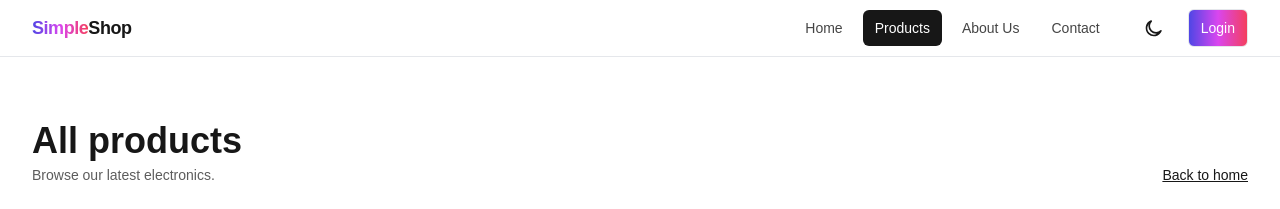
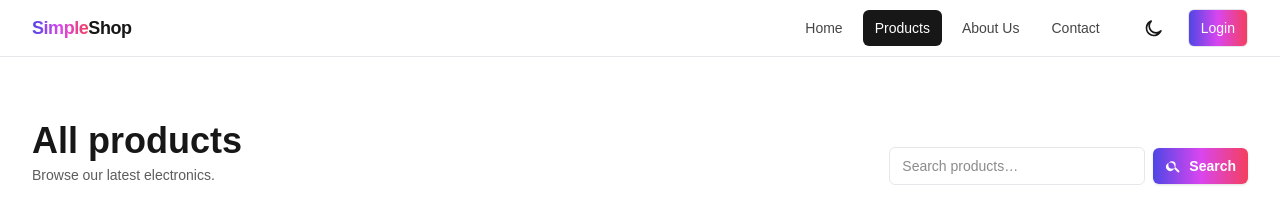
Before and after one commit to Debajit91/simple-shop, a Next.js app: page /products in a window 1280 px wide. Shown: the top 209 px of the page. Built offline with nearby package versions, Linux system fonts and the light colour scheme.

Commit message:
search filter added in products page

```diff
--- a/src/app/products/page.jsx
+++ b/src/app/products/page.jsx
@@ -1,8 +1,6 @@
 import Link from "next/link";
 import { getProducts } from "../../../lib/products";
 
-
-// same formatter we used before
 function formatPrice(n) {
   try {
     return new Intl.NumberFormat("en-US", {
@@ -18,9 +16,23 @@ function formatPrice(n) {
 export default async function ProductsPage({ searchParams }) {
   const category =
     typeof searchParams?.category === "string" ? searchParams.category : null;
+  const q =
+    typeof searchParams?.q === "string" ? searchParams.q.trim() : "";
 
   const all = await getProducts();
-  const items = category ? all.filter((p) => p.category === category) : all;
+
+  // ক্যাটাগরি ফিল্টার (থাকলে)
+  let items = category ? all.filter((p) => p.category === category) : all;
+
+  // সার্চ ফিল্টার: name + description
+  if (q) {
+    const needle = q.toLowerCase();
+    items = items.filter(
+      (p) =>
+        p.name.toLowerCase().includes(needle) ||
+        (p.description || "").toLowerCase().includes(needle)
+    );
+  }
 
   return (
     <section className="py-12 sm:py-16">
@@ -29,36 +41,77 @@ export default async function ProductsPage({ searchParams }) {
         <header className="mb-6 flex flex-wrap items-end justify-between gap-3">
           <div>
             <h1 className="text-2xl sm:text-3xl lg:text-4xl font-extrabold">
-              {category ? "Filtered products" : "All products"}
+              {category || q ? "Products" : "All products"}
             </h1>
+
+            {/* Active filters line */}
+            <p className="mt-1 text-sm text-[var(--foreground)]/70">
               {category ? (
-              <p className="mt-1 text-sm text-[var(--foreground)]/70">
+                <>
                   Category: <span className="font-medium">{category}</span>{" "}
+                </>
+              ) : null}
+              {q ? (
+                <>
+                  {category ? "• " : null}
+                  Search: <span className="font-medium">“{q}”</span>{" "}
+                </>
+              ) : (
+                !category && "Browse our latest electronics."
+              )}
+              {(category || q) && (
+                <>
+                  {" "}
                   <Link
                     href="/products"
-                  className="underline hover:no-underline ml-2"
+                    className="underline hover:no-underline ml-1"
                   >
-                  Clear filter
+                    Clear
                   </Link>
+                </>
+              )}
             </p>
-            ) : (
-              <p className="mt-1 text-sm text-[var(--foreground)]/70">
-                Browse our latest electronics.
-              </p>
+          </div>
+
+          {/* Search form (GET) — category preserve করবে */}
+          <form method="get" className="flex items-center gap-2">
+            {category && (
+              <input type="hidden" name="category" value={category} />
             )}
-          </div>
-          <Link
-            href="/"
-            className="text-sm font-medium underline hover:no-underline"
+            <label htmlFor="q" className="sr-only">
+              Search products
+            </label>
+            <input
+              id="q"
+              name="q"
+              defaultValue={q}
+              placeholder="Search products…"
+              className="w-56 sm:w-64 rounded-md border border-[var(--border)] bg-[var(--background)]
+                         px-3 py-2 text-sm outline-none
+                         focus-visible:ring-2 focus-visible:ring-indigo-500/40"
+            />
+            <button
+              type="submit"
+              className="inline-flex items-center gap-2 px-3 py-2 rounded-md text-sm font-semibold shadow-sm
+                         text-[var(--accent-contrast)] bg-[image:var(--brand-gradient)]
+                         hover:-translate-y-0.5 transition"
+              aria-label="Search"
             >
-            Back to home
-          </Link>
+              {/* magnifier icon */}
+              <svg viewBox="0 0 24 24" className="h-4 w-4" fill="currentColor" aria-hidden="true">
+                <path d="M15.5 14h-.8l-.3-.3A6.5 6.5 0 1 0 14 15.5l.3.3v.8L20 22l2-2-6.5-6.5zM5 10.5A5.5 5.5 0 1 1 10.5 16 5.5 5.5 0 0 1 5 10.5z" />
+              </svg>
+              Search
+            </button>
+          </form>
         </header>
 
         {/* Empty state */}
         {!items.length && (
           <div className="rounded-xl border border-[var(--border)] bg-[var(--card)] p-6 text-sm">
-            No products found{category ? ` for “${category}”` : ""}.
+            No products found
+            {category ? ` for “${category}”` : ""}
+            {q ? (category ? ` matching “${q}”` : ` for “${q}”`) : ""}.
           </div>
         )}
 
@@ -68,14 +121,12 @@ export default async function ProductsPage({ searchParams }) {
             {items.map((p) => (
               <article
                 key={p.id}
-                className="rounded-xl border border-[var(--border)] bg-[var(--card)] p-3 sm:p-4 hover:-translate-y-0.5 hover:shadow-sm transition"
+                className="rounded-xl border border-[var(--border)] bg-[var(--card)] p-3 sm:p-4
+                           hover:-translate-y-0.5 hover:shadow-sm transition"
               >
-                {/* image */}
                 <div className="aspect-[16/10] overflow-hidden rounded-lg mb-3 border border-[var(--border)]">
                   <img
-                    src={
-                      p.image
-                    }
+                    src={p.image}
                     alt={p.name}
                     className="w-full h-full object-cover"
                     loading="lazy"
@@ -83,20 +134,17 @@ export default async function ProductsPage({ searchParams }) {
                   />
                 </div>
 
-                {/* content */}
                 <h2 className="text-base sm:text-lg font-semibold">{p.name}</h2>
                 <p className="text-sm text-[var(--foreground)]/75 mt-1">
                   {p.description}
                 </p>
 
-                {/* footer */}
                 <div className="mt-3 flex items-center justify-between">
-                  <span className="text-sm font-mono">
-                    {formatPrice(p.price)}
-                  </span>
+                  <span className="text-sm font-mono">{formatPrice(p.price)}</span>
                   <Link
-                    href={`/products/${p.id}`} // detail page (we’ll build next)
-                    className="px-3 py-1.5 rounded-md text-xs font-semibold shadow-sm transition hover:-translate-y-0.5
+                    href={`/products/${p.id}`}
+                    className="px-3 py-1.5 rounded-md text-xs font-semibold shadow-sm transition
+                               hover:-translate-y-0.5
                                text-[var(--accent-contrast)] bg-[image:var(--brand-gradient)]"
                     aria-label={`View details for ${p.name}`}
                   >
```
Also changed, not shown: src/app/products/[id]/page.jsx (added). Lines whose indentation alone changed are shown as unchanged.
